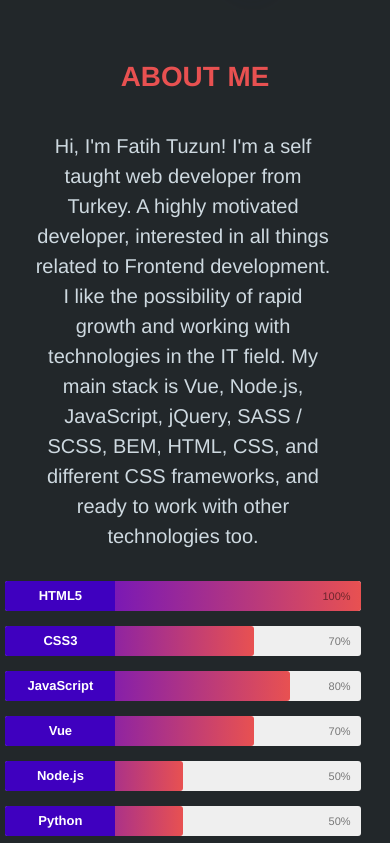
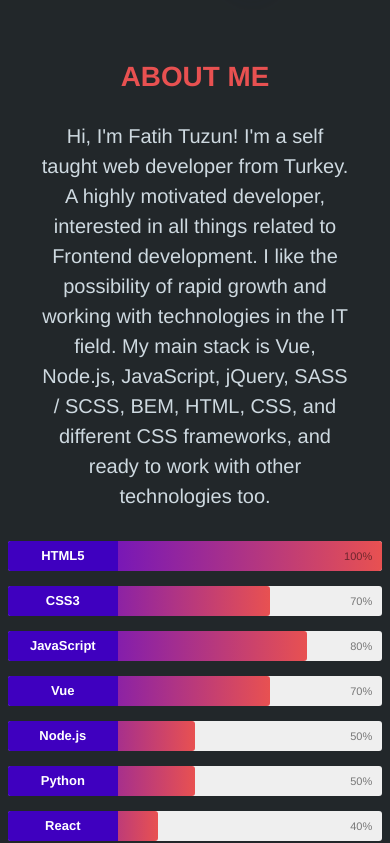
Before and after one commit to fatihtuzunn/portfolio-fatihtuzun, a Vue app: page / in a window 390 px wide. Shown: the part 834-1677 px from the top of the page. Built offline with nearby package versions, Linux system fonts and the light colour scheme.

Commit message:
responsive portfolio update

```diff
--- a/src/components/NavBar.vue
+++ b/src/components/NavBar.vue
@@ -110,4 +110,11 @@ export default {
     right: 0;
     bottom: 0;
 }
+
+@media screen and (max-width: 1200px) {
+  .nav{
+    display: none;
+  }
+}
+
 </style>
--- a/src/components/PortfolioSection.vue
+++ b/src/components/PortfolioSection.vue
@@ -443,6 +443,7 @@ h6 {
 
     #portfolio section {
         width: 100%;
+        margin: 10px 0;
     }
 
     #portfolio .description>* {
--- a/src/components/SkillBars.vue
+++ b/src/components/SkillBars.vue
@@ -316,6 +316,8 @@ export default {
     display: block;
     font-size: 3.5rem;
     width: 100%;
+    padding:0;
+    margin: 0;
 
   }
   .intro{
```
